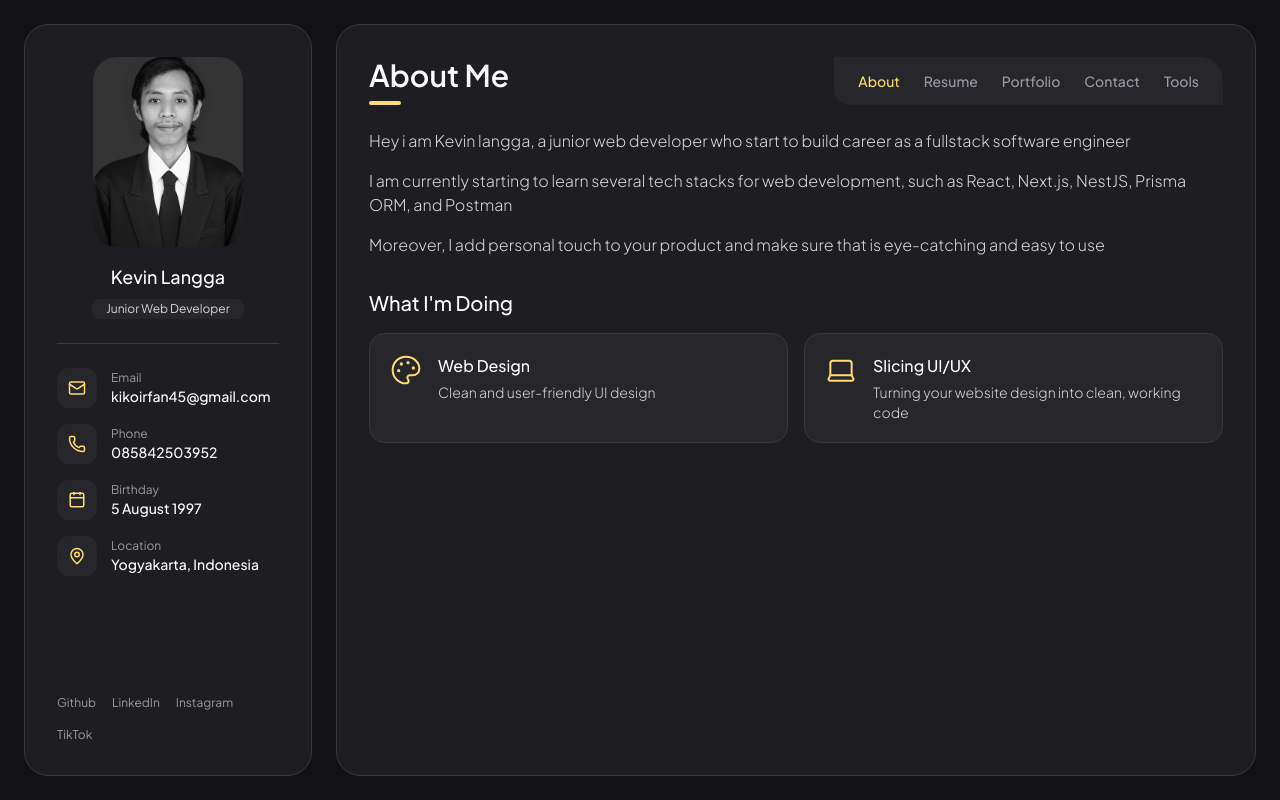
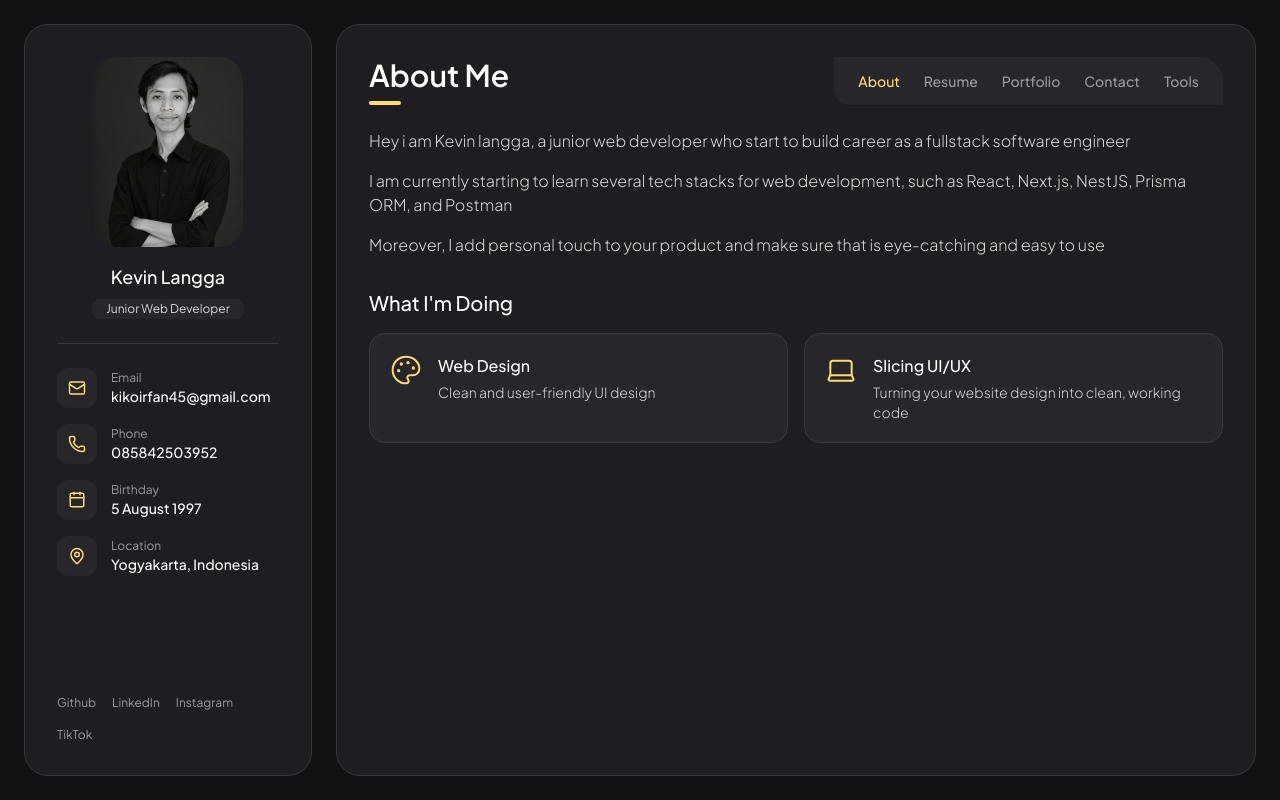
Before and after one commit to Kevin12er/PortoNext, a Next.js app: page / in a window 1280 px wide. Built offline with nearby package versions, Linux system fonts and the light colour scheme.

Commit message:
feat: new profile image

```diff
--- a/src/components/layout/sidebar.tsx
+++ b/src/components/layout/sidebar.tsx
@@ -15,7 +15,7 @@ export default function Sidebar() {
     <aside className="rounded-3xl border border-line bg-card p-5 md:sticky md:top-8 md:flex md:min-h-full md:w-72 md:shrink-0 md:flex-col md:p-8">
       <div className="flex items-center gap-4 md:flex-col md:text-center">
         <Avatar
-          src="/images/profil.jpeg"
+          src="/images/profil.png"
           alt="Foto Kevin Langga"
           width={150}
           height={190}
```
Also changed, not shown: public/images/profil.png (added).
